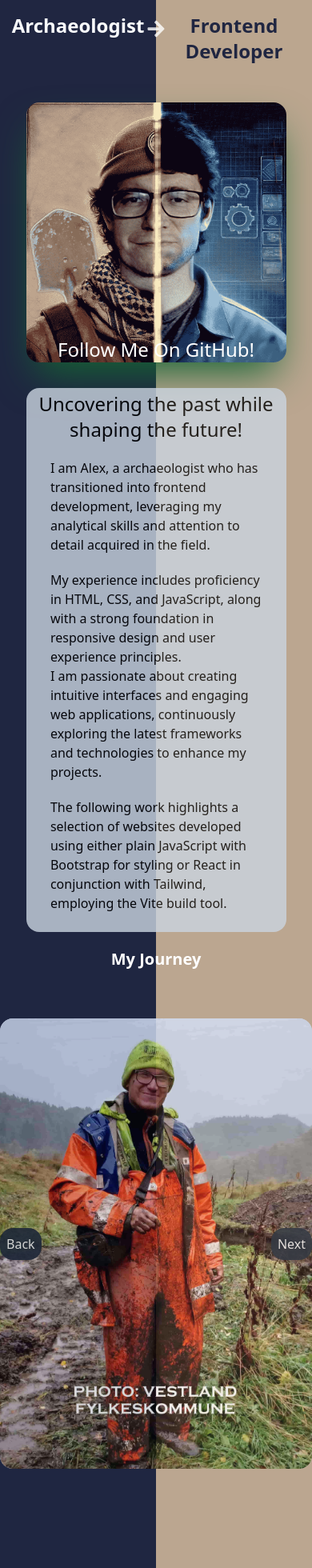
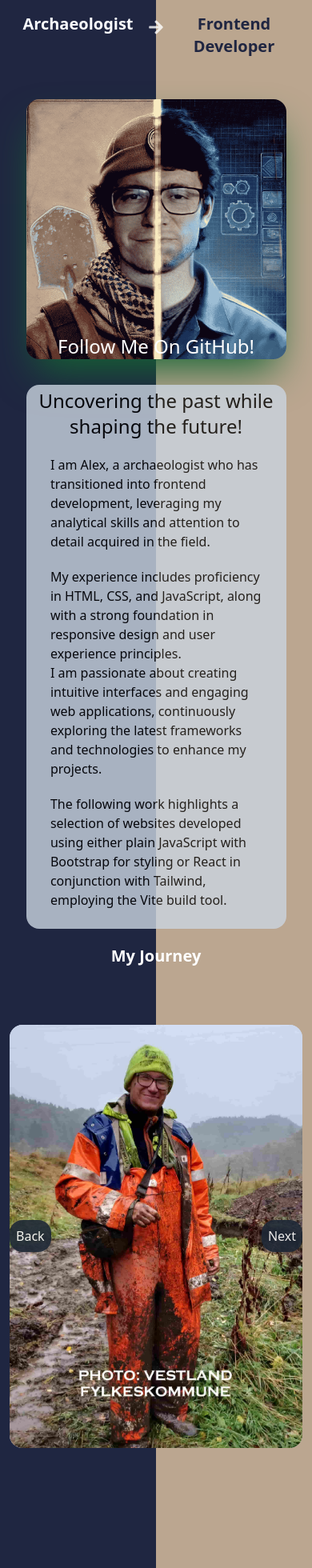
Before and after one commit to StormSkoglund/Portfolio-2, a React (Vite) app: page / in a window 390 px wide. Shown: the top 1960 px of the page at 80% size. Built offline with nearby package versions, Linux system fonts and the light colour scheme.

Commit message:
adds a minor layout fix to App.tsx

```diff
--- a/src/App.tsx
+++ b/src/App.tsx
@@ -15,16 +15,16 @@ const App: React.FC = () => {
       <div className="flex flex-col justify-center items-center min-h-screen bg-blue-100">
         <div className="relative w-full flex flex-col items-center">
           <div className="flex items-end justify-center mt-6 z-30">
-            <FaArrowRight className="text-2xl md:text-4xl lg:text-5xl text-white opacity-80" />
+            <FaArrowRight className="text-xl md:text-4xl lg:text-5xl text-white opacity-80" />
           </div>
           <div className="absolute inset-0 flex items-center justify-center">
             <div className="w-1/2 h-full  bg-customBlue opacity-90 flex flex-col justify-start items-center">
-              <p className="text-center text-white font-semibold text-2xl md:text-4xl lg:text-5xl mt-4">
+              <p className="text-center text-white font-semibold text-xl md:text-4xl lg:text-5xl mt-4">
                 Archaeologist
               </p>
             </div>
             <div className="w-1/2 h-full  bg-customGold opacity-90 flex flex-col justify-start items-center">
-              <p className="text-center text-customBlue font-semibold text-2xl md:text-4xl lg:text-5xl mt-4">
+              <p className="text-center text-customBlue font-semibold text-xl md:text-4xl lg:text-5xl mt-4">
                 Frontend Developer
               </p>
             </div>
@@ -83,9 +83,9 @@ const App: React.FC = () => {
                 Frontend Development
               </div>
             </div>
-            <div className="flex flex-col lg:flex-row justify-between align-middle items-center">
+            <div className="flex flex-col lg:flex-row justify-between align-middle items-center p-3">
               <CarouselProvider
-                className="w-full max-w-4xl m-10 opacity-85 h-4/6 relative hover:animate-flicker rounded-2xl bg-slate-300"
+                className="w-full max-w-4xl m-10 h-4/6 relative hover:animate-flicker rounded-2xl bg-slate-300"
                 naturalSlideWidth={90}
                 naturalSlideHeight={130}
                 totalSlides={4}
@@ -133,7 +133,7 @@ const App: React.FC = () => {
                 className="w-10/12 m-10 sm:w-8/12 md:w-6/12 opacity-85 lg:w-4/12 xl:w-3/12 h-4/6"
               />
               <CarouselProvider
-                className="w-full max-w-4xl m-10 opacity-90 h-4/6 relative hover:animate-flicker rounded-2xl bg-slate-300"
+                className="w-full max-w-4xl m-10 h-4/6 relative hover:animate-flicker rounded-2xl bg-slate-300"
                 naturalSlideWidth={90}
                 naturalSlideHeight={130}
                 totalSlides={3}
```
